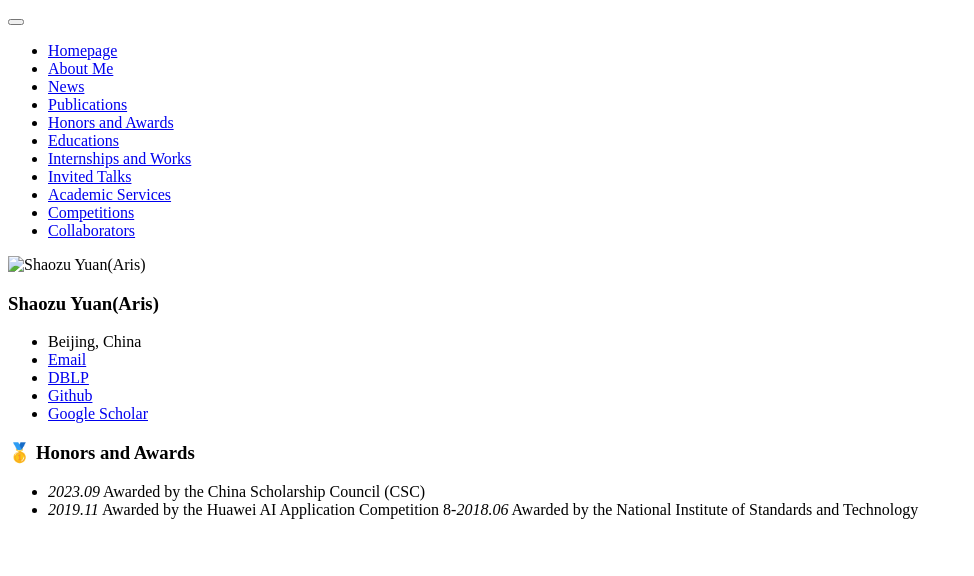
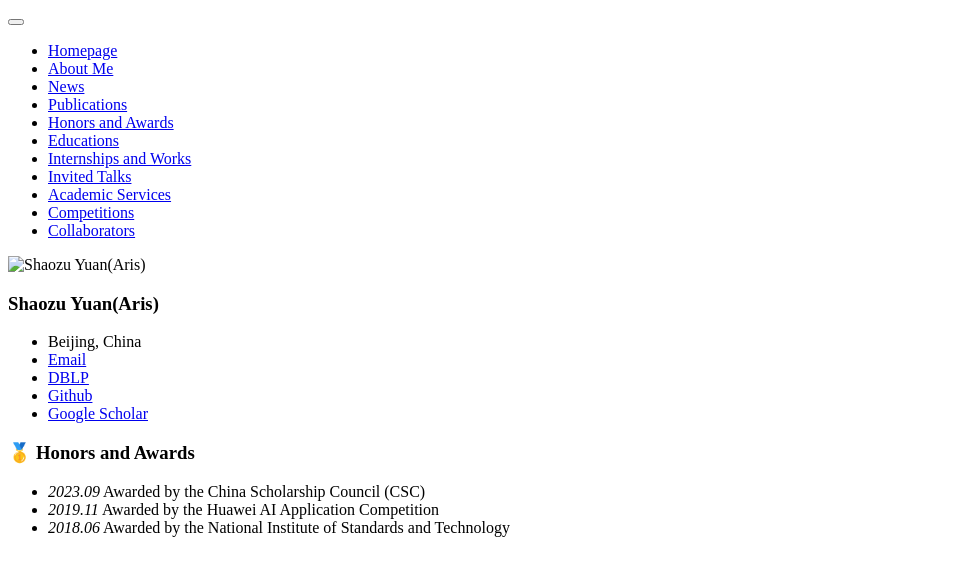
Before and after one commit to airsYuan/airsYuan, a Jekyll site: the page built from _pages/includes/honers.md, in a window 1280 px wide. Shown: the top 576 px of the page, without its empty margins (0-974 px from the left). Built offline with Jekyll 4.4.1, drawn with Linux system fonts in a browser that asks for light colours; our own code applies the rules of GitHub Pages for plain Markdown files.

Commit message:
Update honers.md

```diff
--- a/_pages/includes/honers.md
+++ b/_pages/includes/honers.md
@@ -1,4 +1,4 @@
 # 🥇 Honors and Awards
 - *2023.09* Awarded by the China Scholarship Council (CSC)
 - *2019.11* Awarded by the Huawei AI Application Competition
-8-*2018.06* Awarded by the National Institute of Standards and Technology
+- *2018.06* Awarded by the National Institute of Standards and Technology
```
